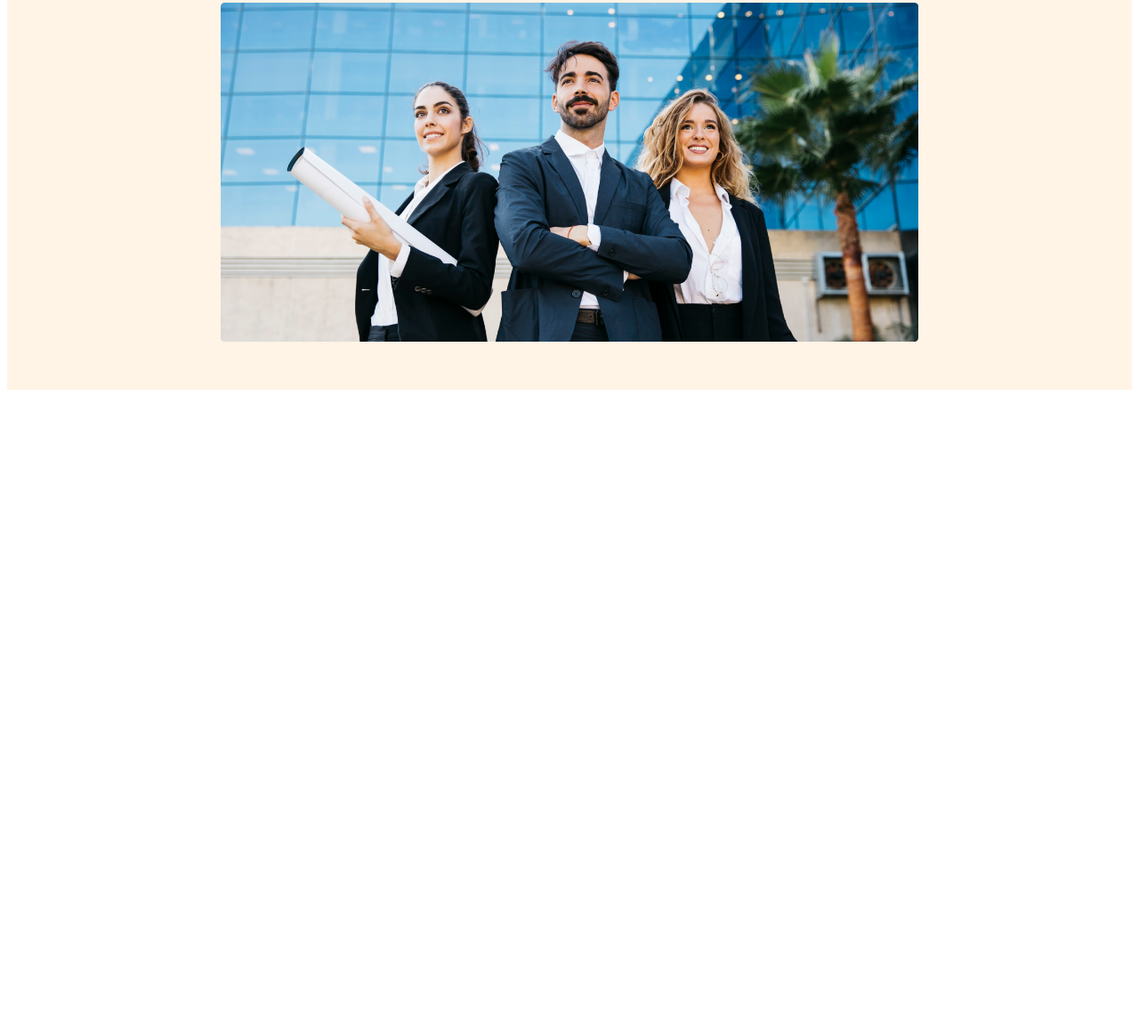
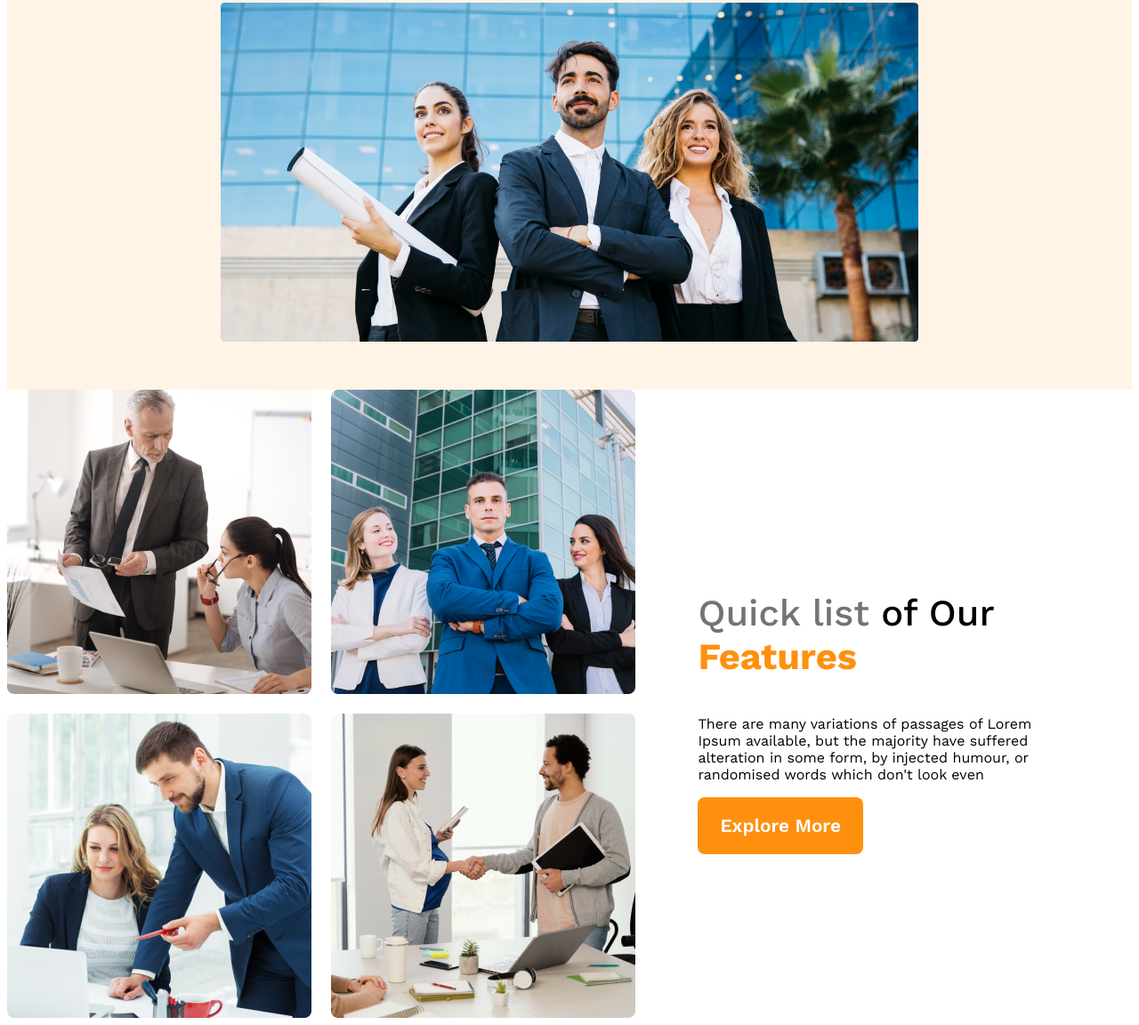
Before and after one commit to shakurShirajul/responsive-web-design, a plain HTML site: page index.html in a window 1280 px wide. Shown: the part 594-1746 px from the top of the page at 89% size. Before the commit the page ends 1040 px from the top, so only its background shows below. Drawn offline with nearby package versions, Linux system fonts and the light colour scheme.

Commit message:
feature addded

```diff
--- a/index.html
+++ b/index.html
@@ -31,7 +31,22 @@
         </section>
     </header>
     <main>
-
+        <!-- Teams Section -->
+        <section class="teams-container">
+            <div class="teams-img-container">
+                <img src="images/team1.png" alt="">
+                <img src="images/team2.png" alt="">
+                <img src="images/team3.png" alt="">
+                <img src="images/team4.png" alt="">
+            </div>
+            <div class="teams-content">
+                <h3 class="teams-title"><span class="quick-list">Quick list</span> of Our <span class="text-features">Features</span></h3>
+                <p class="teams-description">
+                    There are many variations of passages of Lorem Ipsum available, but the majority have suffered alteration in some form, by injected humour, or randomised words which don't look even
+                </p>
+                <button class="btn-primary">Explore More</button>
+            </div>
+        </section>
     </main>
     <footer>
 
--- a/styles/style.css
+++ b/styles/style.css
@@ -50,6 +50,7 @@
     font-size: 18px;
     font-weight: 500;
 }
+
 /* Banner Styles */
 .banner-content {
     max-width: 800px;
@@ -70,27 +71,73 @@
     font-style: normal;
     font-weight: 400;
 }
-.banner img{
+
+.banner img {
     margin-top: 20px;
     width: 100%;
 }
 
+/* Main Styles */
+main {
+    max-width: 1440px;
+    margin: 0 auto;
+}
+
+
+/* --- Team Section --- */
+.teams-container{
+    display: flex;
+    align-items: center;
+}
+.teams-img-container{
+    display: grid;
+    grid-template-columns: repeat(2,1fr);
+    gap: 1.4rem;
+}
+.teams-title {
+    color: black;
+    font-size: 2.6rem;
+    font-weight: 500;
+}
+.teams-title .quick-list{
+    color: #727277;
+    font-weight: 500;
+}
+.teams-title .text-features{
+    color: #FF900E;
+    font-weight: 700;
+}
+.team-description {
+    color: #727272;
+    font-size: 1rem;
+    font-weight: 400;
+}
+.teams-content{
+    padding-right: 70px;
+    padding-left: 70px;
+}
+
+
+
+
 /* Responsive Media Query */
 @media screen and (max-width: 574px) {
-    header{
+    header {
         padding: 20px;
     }
-    nav{
+
+    nav {
         flex-direction: column;
     }
 }
 
 /* Tablet Or Medium Devices */
 @media screen and (min-width: 577px) and (max-width: 960px) {
-    header{
+    header {
         padding: 50px;
     }
-    nav{
+
+    nav {
         flex-direction: column;
     }
 }
```
